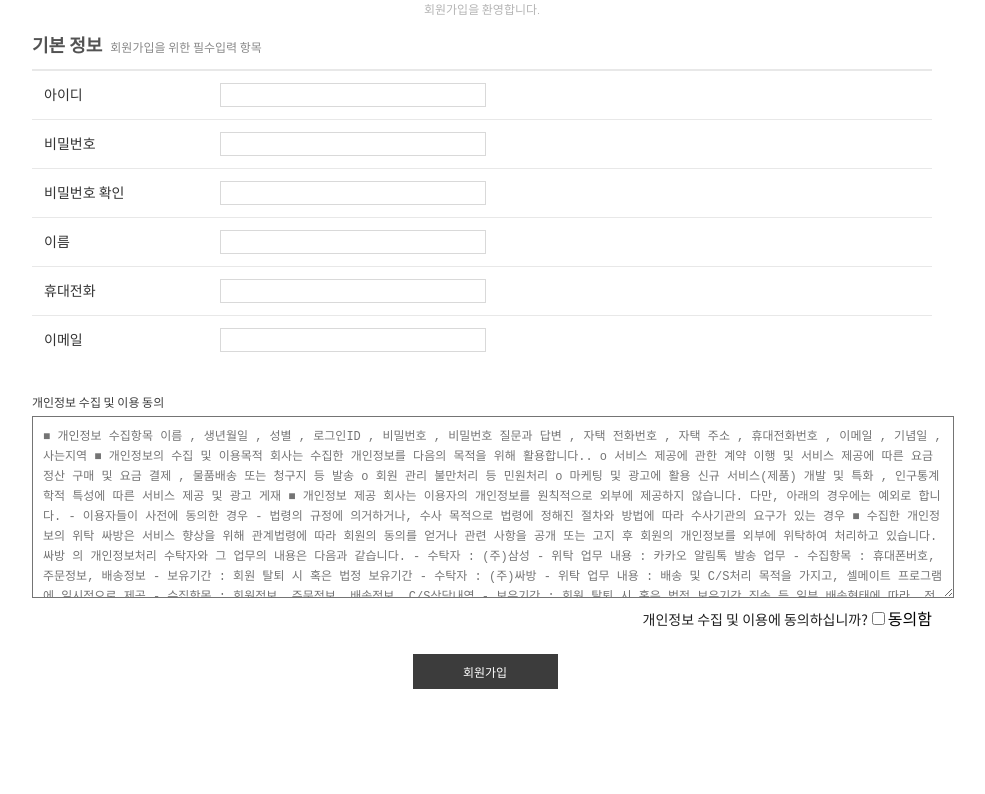
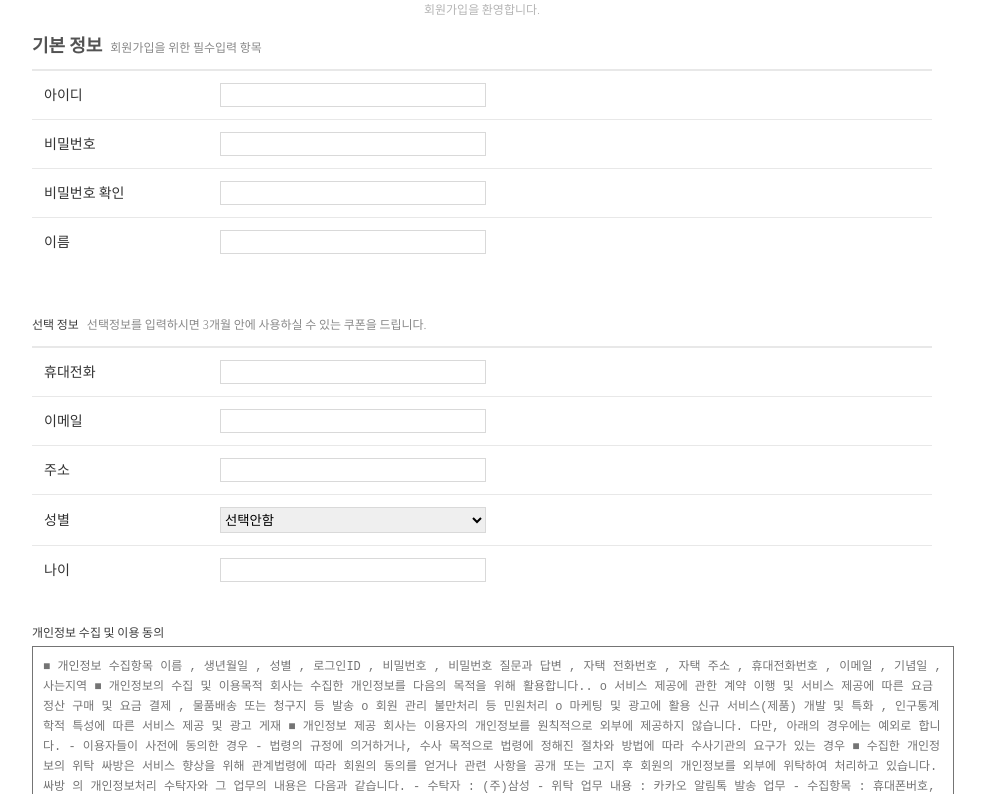
Before and after one commit to livinoid98/ssabang-nuxt, a Nuxt app: page /signup in a window 1280 px wide. Shown: the part 563-1357 px from the top of the page, without its empty margins (158-1143 px from the left). Built offline with nearby package versions, Linux system fonts and the light colour scheme; no server answers.

Commit message:
notice axios

```diff
--- a/nuxt.config.js
+++ b/nuxt.config.js
@@ -17,6 +17,12 @@ module.exports = {
       {src: '@/assets/styles/layout.scss', lang: 'scss'},
       {src: '@/assets/styles/function.scss', lang: 'scss'},
     ]
+  },
+  modules:["@nuxtjs/axios"],
+  axios:{
+    host: "http://127.0.0.1",
+    port: "8080",
+    prefix: "/",
   },
   /*
   ** Customize the progress bar color
--- a/package.json
+++ b/package.json
@@ -13,6 +13,7 @@
     "precommit": "npm run lint"
   },
   "dependencies": {
+    "@nuxtjs/axios": "^5.13.6",
     "nuxt": "^2.0.0"
   },
   "devDependencies": {
--- a/pages/notice.vue
+++ b/pages/notice.vue
@@ -8,7 +8,7 @@
 			</div>
 		</div>
 		<div class="location-graph">
-			<p>공지사항 > 공지사항</p>
+			<p>공지사항 &gt; 공지사항</p>
 		</div>
 		<div class="article-contents">
 			<h3>공지사항</h3>
@@ -39,23 +39,40 @@
 				</thead>
 				<tbody>
 
-					<tr>
-						<td><a href="/detail"></a></td>
-						<td><a href="/detail"></a></td>
-						<td><a href="/detail">관리자</a></td>
-						<td><a href="/detail"></a></td>
+					<tr v-for="article in articles" :key="article.article_no" :article="article">
+						<td>{{ article.articleNo }}</td>
+						<td>{{ article.title }}</td>
+						<td>관리자</td>
+						<td>{{ article.showCnt }}</td>
 					</tr>
 
 				</tbody>
 			</table>
 			<div class="button-wrap">
-				<a href="/create"><button>글 쓰기</button></a>
+				<a href="/notice/create"><button>글 쓰기</button></a>
 			</div>
 		</div>
     </div>
 </template>
 
 <script>
+import axios from 'axios';
+
+export default {
+    name: "notice",
+    components:{},
+    data() {
+        return {
+            articles: [],
+        };
+    },
+    async fetch(){
+        const response = await axios.get("http://localhost:8080/api/notice/list/1");
+        this.articles = response.data;
+        console.log(response.data);
+    }
+}
+
 
 </script>
 
--- a/pages/signup.vue
+++ b/pages/signup.vue
@@ -35,13 +35,41 @@
 							<td>이름</td>
 							<td><input type="text" name="name" required/></td>
 						</tr>
+                    </table>
+
+                    <div class="sign_up_title">
+                        <h4>선택 정보</h4>
+                        <p>선택정보를 입력하시면 3개월 안에 사용하실 수 있는 쿠폰을 드립니다.</p>
+                    </div>
+
+                    <table>
 						<tr>
 							<td>휴대전화</td>
-							<td><input type="tel" name="phone" required/></td>
+							<td>
+                                <input type="tel" name="phone" required/>
+                            </td>
 						</tr>
 						<tr>
 							<td>이메일</td>
 							<td><input type="email" name="email" required/></td>
+						</tr>
+                        <tr>
+							<td>주소</td>
+							<td><input type="text" name="address" required/></td>
+						</tr>
+                        <tr>
+							<td>성별</td>
+							<td>
+                                <select>
+                                    <option value="">선택안함</option>
+                                    <option value="">남</option>
+                                    <option value="">여</option>
+                                </select>
+                            </td>
+						</tr>
+                        <tr>
+							<td>나이</td>
+							<td><input type="number" name="age" required/></td>
 						</tr>
 					</table>
 					<h4>개인정보 수집 및 이용 동의</h4>
@@ -93,6 +121,21 @@
 </template>
 
 <script>
+import axios from "axios";
+
+export default {
+    name: "signup",
+    components:{},
+    data() {
+        return {
+            articles: [],
+        };
+    },
+    async fetch(){
+        const response = await axios.get("http://localhost:8080/api/notice/list/1");
+        this.articles = response.data;
+    }
+}
 
 </script>
 
@@ -242,6 +285,11 @@
                             height:20px;
                             border:1px solid #d9d9d9;
                         }
+                        select{
+                            width:266px;
+                            height:26px;
+                            border:1px solid #d9d9d9;
+                        }
                     }
                 }
             }
```
Also changed, not shown: 1 other file (tests, documents, lock files or other folders).
